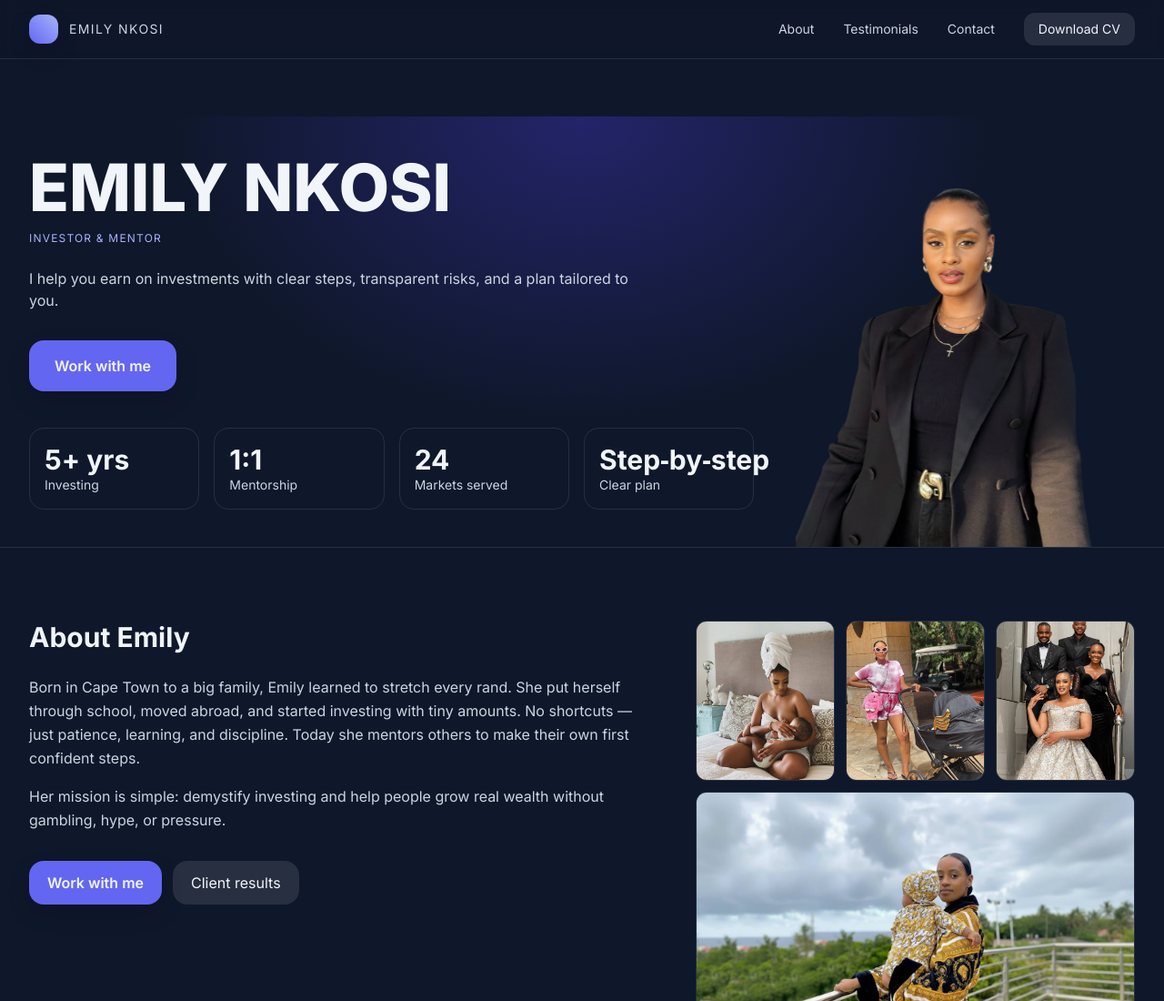
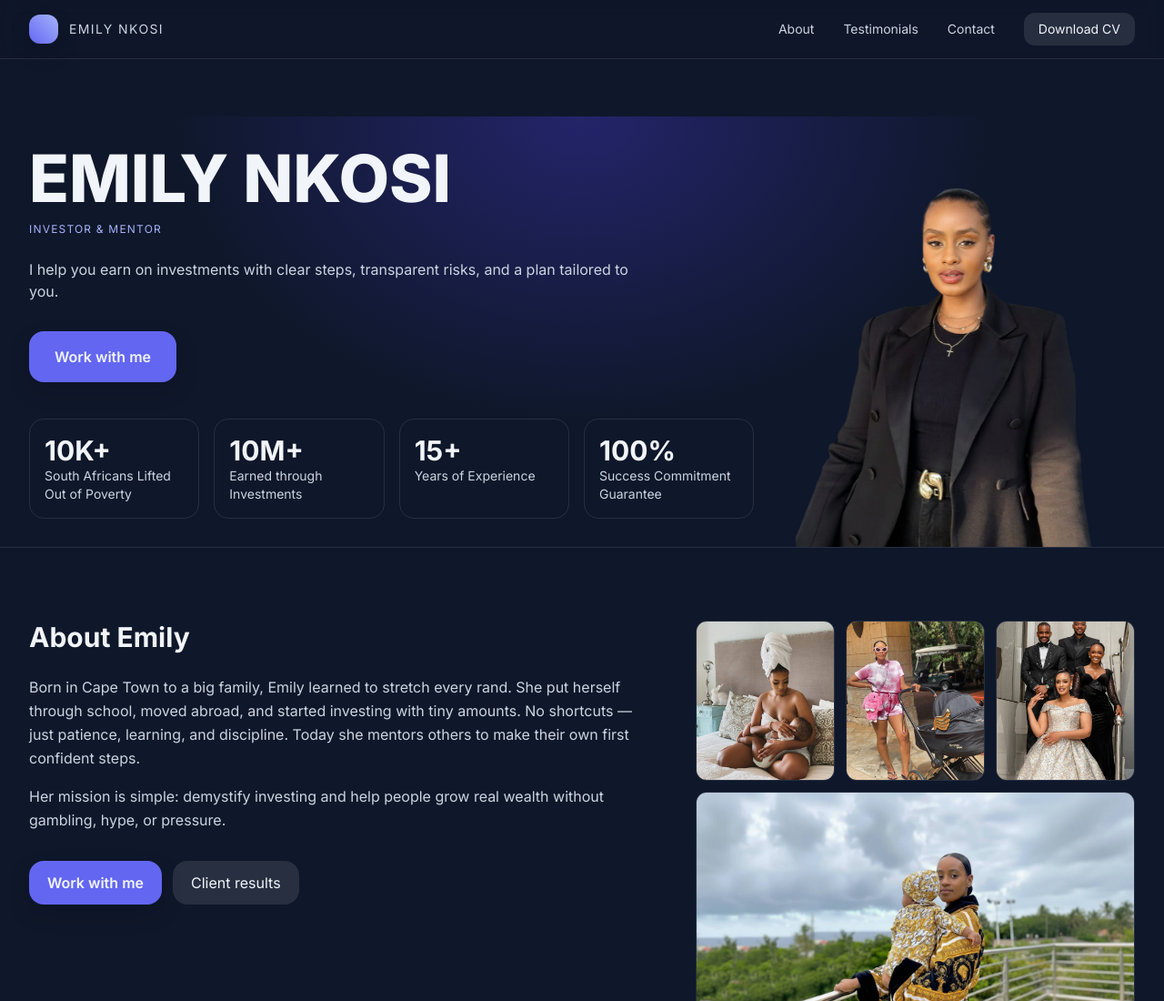
Before and after one commit to zexx-droid/emily-portfolio, a plain HTML site: page index.html in a window 1280 px wide. Shown: the top 1100 px of the page at 91% size. Drawn offline with nearby package versions, Linux system fonts and the light colour scheme.

Commit message:
Update index.html

```diff
--- a/index.html
+++ b/index.html
@@ -123,20 +123,20 @@
             <!-- Impact Cards -->
             <div class="mt-10 grid grid-cols-2 sm:grid-cols-4 gap-4">
               <div class="rounded-2xl border border-white/10 p-4">
-                <div class="text-3xl font-bold">5+ yrs</div>
-                <div class="text-ink-300 text-sm">Investing</div>
+                <div class="text-3xl font-bold">10K+</div>
+                <div class="text-ink-300 text-sm">South Africans Lifted Out of Poverty</div>
               </div>
               <div class="rounded-2xl border border-white/10 p-4">
-                <div class="text-3xl font-bold">1:1</div>
-                <div class="text-ink-300 text-sm">Mentorship</div>
+                <div class="text-3xl font-bold">10M+</div>
+                <div class="text-ink-300 text-sm">Earned through Investments</div>
               </div>
               <div class="rounded-2xl border border-white/10 p-4">
-                <div class="text-3xl font-bold">24</div>
-                <div class="text-ink-300 text-sm">Markets served</div>
+                <div class="text-3xl font-bold">15+</div>
+                <div class="text-ink-300 text-sm">Years of Experience</div>
               </div>
               <div class="rounded-2xl border border-white/10 p-4">
-                <div class="text-3xl font-bold">Step‑by‑step</div>
-                <div class="text-ink-300 text-sm">Clear plan</div>
+                <div class="text-3xl font-bold">100%</div>
+                <div class="text-ink-300 text-sm">Success Commitment Guarantee</div>
               </div>
             </div>
           </div>
```
